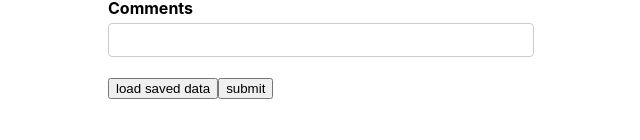
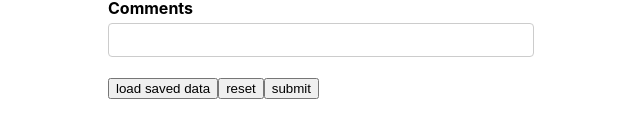
Before and after one commit to MohammadPj/formik-samples, a React (Create React App) app: page / in a window 1280 px wide. Shown: the part 160-300 px from the top of the page, without its empty margins (319-959 px from the left). Built offline with nearby package versions, Linux system fonts and the light colour scheme.

Commit message:
30- reset form

```diff
--- a/src/components/YoutubeForm.js
+++ b/src/components/YoutubeForm.js
@@ -17,10 +17,10 @@ const savedValues = {
 
 const onSubmit = (values, onSubmitProps) => {
   console.log("form data", values);
-  const {setSubmitting} = onSubmitProps
+  const {setSubmitting, resetForm} = onSubmitProps
 
   setSubmitting(false)
-
+  resetForm()
 };
 
 const validationSchema = Yup.object({
@@ -37,6 +37,7 @@ const validateComments = (value) => {
 };
 
 const YoutubeForm = () => {
+  //  reset form with btn and after submit
   const [formValues, setFormValues] = useState(null);
 
   return (
@@ -79,6 +80,7 @@ const YoutubeForm = () => {
             </div>
 
             <button type={"button"} onClick={() => setFormValues(savedValues)}>load saved data</button>
+            <button type={"button"} onClick={() => formik.resetForm()}>reset</button>
             <button type={"submit"} disabled={!formik.isValid || formik.isSubmitting}>submit</button>
           </Form>
         );
```
